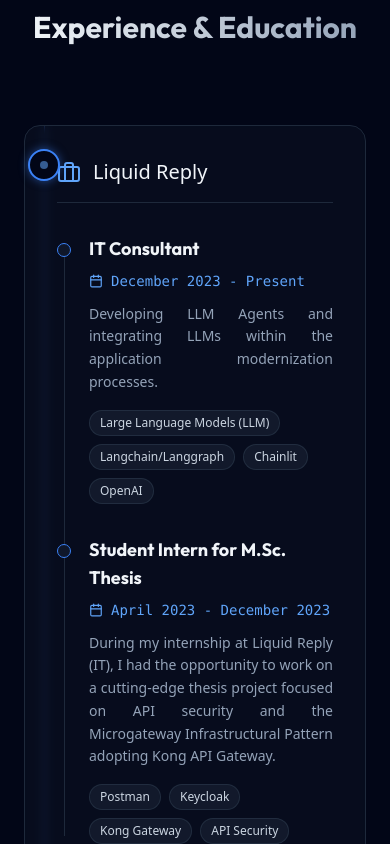
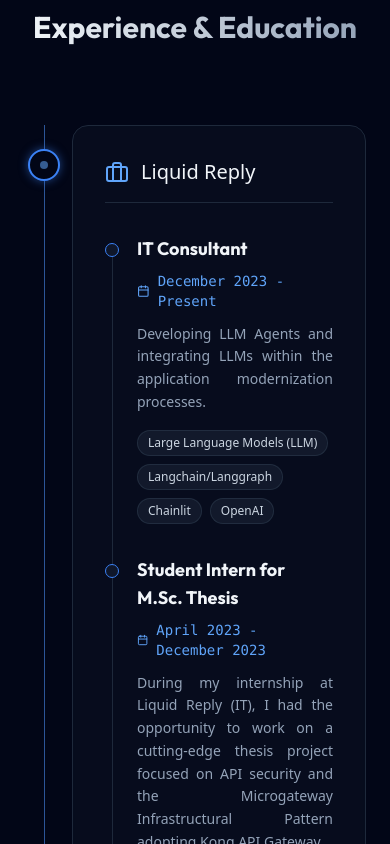
Before and after one commit to dvdr00t/portfolio, a Next.js app: page / in a window 390 px wide. Shown: the part 1880-2724 px from the top of the page. Built offline with nearby package versions, Linux system fonts and the light colour scheme.

Commit message:
feat: parallel curriculum activities for mobile view

```diff
--- a/src/components/Curriculum.tsx
+++ b/src/components/Curriculum.tsx
@@ -55,7 +55,7 @@
                                 <div key={row.id} className={`relative flex flex-col md:flex-row gap-8 ${isParallel ? 'md:items-start' : ''}`}>
 
                                     {/* Left Side */}
-                                    <div className={`md:w-1/2 ${isParallel
+                                    <div className={`md:w-1/2 pl-12 md:pl-0 ${isParallel
                                         ? 'md:pr-12'
                                         : rowIndex % 2 === 0
                                             ? 'md:pr-12 md:text-right'
```
